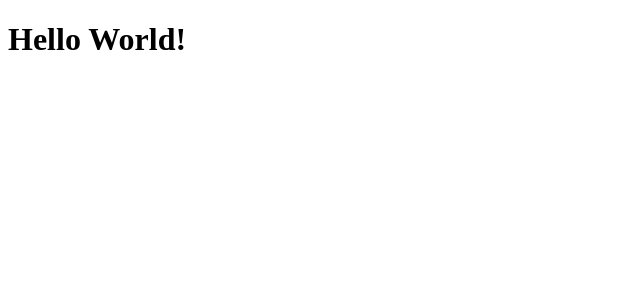
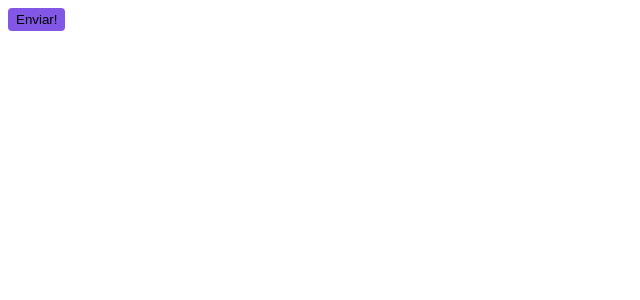
Before and after one commit to diegonacif/ignite-shop, a Next.js app: page / in a window 1280 px wide. Shown: the top 300 px of the page, without its empty margins (0-640 px from the left). Built offline with nearby package versions, Linux system fonts and the light colour scheme.

Commit message:
chore: configuring stitches

```diff
--- a/package.json
+++ b/package.json
@@ -9,6 +9,7 @@
     "lint": "next lint"
   },
   "dependencies": {
+    "@stitches/react": "^1.2.8",
     "@types/node": "20.4.1",
     "@types/react": "18.2.14",
     "@types/react-dom": "18.2.6",
--- a/src/pages/_document.tsx
+++ b/src/pages/_document.tsx
@@ -1,4 +1,5 @@
 import { Html, Head, Main, NextScript } from 'next/document'
+import { getCssText } from '../styles'
 
 export default function Document() {
   return (
@@ -7,6 +8,8 @@ export default function Document() {
         <link rel="preconnect" href="https://fonts.googleapis.com" />
         <link rel="preconnect" href="https://fonts.gstatic.com" crossOrigin="anonymous" />
         <link href="https://fonts.googleapis.com/css2?family=Roboto+Mono:wght@700&family=Roboto:wght@400;700&display=swap" rel="stylesheet" />
+
+        <style id="stitches" dangerouslySetInnerHTML={{ __html: getCssText }} />
       </Head>
       <body>
         <Main />
--- a/src/pages/index.tsx
+++ b/src/pages/index.tsx
@@ -1,5 +1,20 @@
+import { styled } from "../styles"
+
+export const Button = styled('button', {
+  backgroundColor: '$rocketseat',
+  borderRadius: 4,
+  border: 0,
+  padding: '4px 8px',
+  transition: 'filter 0.1s',
+
+  '&:hover': {
+    filter: 'brightness(0.8)',
+    transition: 'filter 0.2s',
+  }
+})
+
 export default function Home() {
   return (
-    <h1>Hello World!</h1>
+    <Button>Enviar!</Button>
   )
 }
--- /dev/null
+++ b/src/styles/index.ts
@@ -0,0 +1,17 @@
+import { createStitches } from '@stitches/react';
+
+export const {
+  config,
+  styled,
+  css,
+  globalCss,
+  getCssText,
+  theme,
+  createTheme,
+} = createStitches({
+  theme: {
+    colors: {
+      rocketseat: '#8257e6'
+    }
+  }
+});
```
Also changed, not shown: 1 other file (tests, documents, lock files or other folders).
